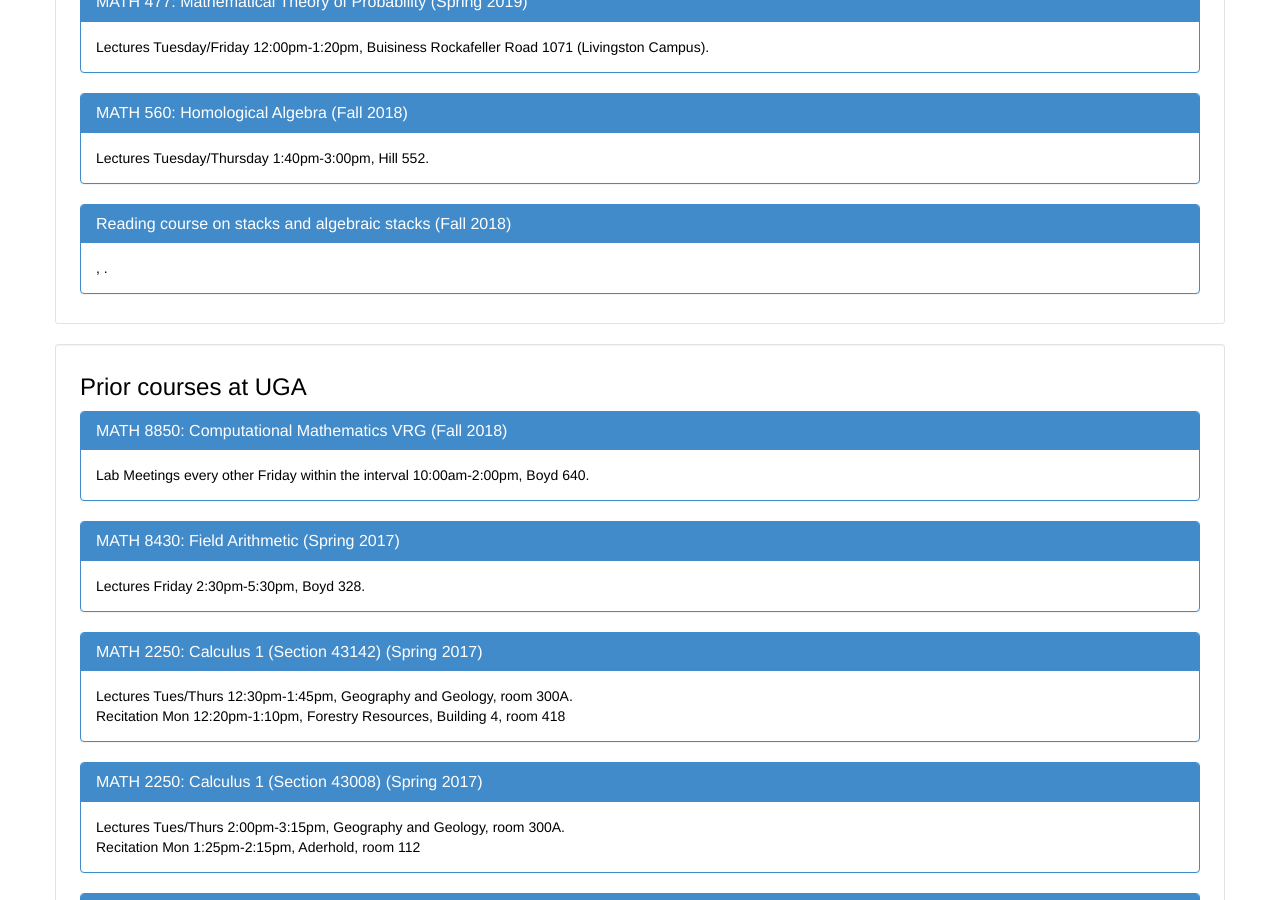
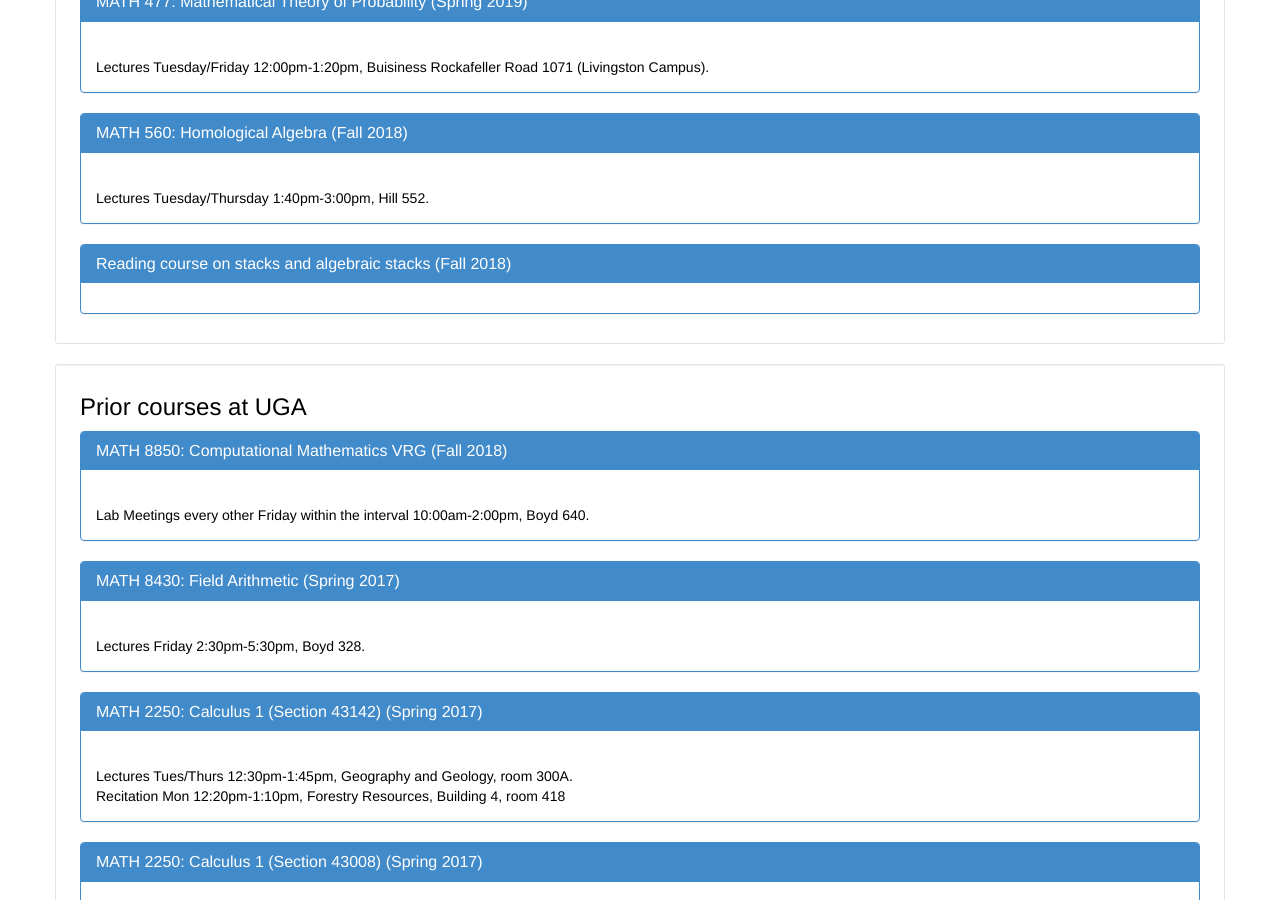
Before and after one commit to dkrashen/dkrashen.github.io, a Jekyll site: the page built from teaching.html, in a window 1280 px wide and 900 px high, scrolled down 372 px. Built offline with Jekyll 4.4.1, drawn with Linux system fonts in a browser that asks for light colours.

Commit message:
fix course formatting

```diff
--- a/_includes/course.html
+++ b/_includes/course.html
@@ -8,7 +8,9 @@
   </div>
 
   <div class="panel-body">
+    {% if include.c.schedule %}<br>
     {{ include.c.schedule }}, {{ include.c.location }}.
+    {% endif %}
     {% if include.c.schedule2 %}<br>
     {{ include.c.schedule2}}, {{ include.c.location2 }}
     {% endif %}
```
